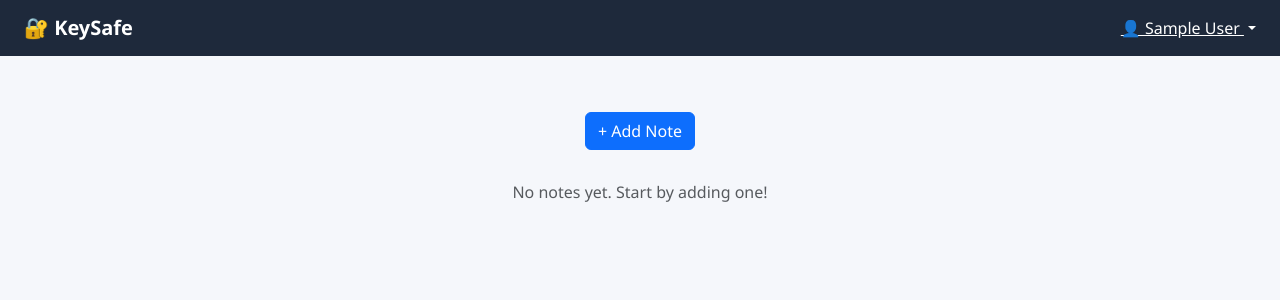
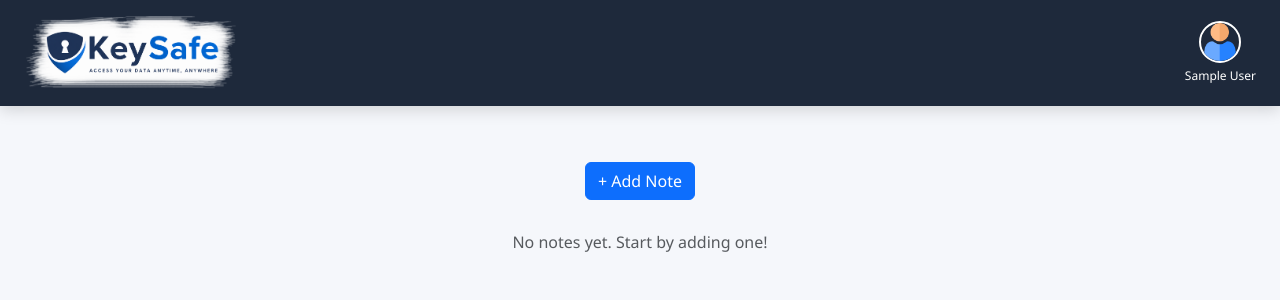
Before and after one commit to itzFelu/KeySafe, a Django app: page /dashboard/ in a window 1280 px wide. Shown: the top 300 px of the page. Run offline with Django 5.2, Linux system fonts and the light colour scheme; the visitor is signed in with stand-in values (Sample User, id 1); data that the repository does not hold is empty.

Commit message:
dashboard navigation header updated

```diff
--- a/keysafe_backend/notes/templates/base.html
+++ b/keysafe_backend/notes/templates/base.html
@@ -16,17 +16,52 @@
             font-family: 'Segoe UI', sans-serif;
         }
 
-        .navbar {
+        /* 🔹 Navbar */
+        .custom-navbar {
             background: #1e293b;
+            /* padding: 16px 24px; */
+            min-height: 80px;
+            box-shadow: 0 4px 15px rgba(0,0,0,0.15);
         }
 
-        .navbar-brand {
-            font-weight: 600;
-            color: white !important;
+        /* 🔹 Branding Wrapper (Fix blending issue) */
+        .branding-wrapper {
+            background: rgba(255,255,255,0.95);  /* 👈 contrast background */
+            padding: 6px 10px;
+            border-radius: 10px;
         }
 
-        .nav-link, .dropdown-toggle {
-            color: white !important;
+        /* 🔹 Branding Image */
+        .nav-branding {
+            height: 80px !important;
+            width: auto !important;
+            max-height: none !important;
+            display: block;
+        }
+
+        /* 🔹 Avatar Image */
+        .avatar-img {
+            width: 42px;
+            height: 42px;
+            border-radius: 50%;
+            object-fit: cover;
+            border: 2px solid white;
+            transition: 0.3s;
+        }
+
+        .avatar-img:hover {
+            transform: scale(1.05);
+        }
+
+        /* 🔹 Name under avatar */
+        .avatar-name {
+            color: white;
+            font-size: 12px;
+        }
+
+        /* 🔹 Dropdown */
+        .dropdown-menu {
+            border-radius: 10px;
         }
 
         .dashboard-container {
@@ -64,27 +99,45 @@
 <body>
 
 <!-- 🔝 Navbar -->
-<nav class="navbar navbar-expand-lg px-4">
-    <a class="navbar-brand" href="#">🔐 KeySafe</a>
+<nav class="navbar navbar-expand-lg px-4 custom-navbar">
 
-    <div class="ms-auto dropdown">
-        <a class="dropdown-toggle" href="#" data-bs-toggle="dropdown">
-            👤 {{ request.user.name }}
+    <!-- 🔹 Branding (Clickable) -->
+    <a class="navbar-brand d-flex align-items-center" href="{% url 'dashboard' %}">
+        <img src="{% static 'images/branding.png' %}" alt="KeySafe" class="nav-branding">
+    </a>
+
+    <!-- 🔹 Right Side Avatar -->
+    <div class="ms-auto dropdown text-center">
+
+        <a href="#" data-bs-toggle="dropdown" class="text-decoration-none">
+
+            <!-- Avatar Image -->
+            <img src="{% static 'images/avatar.png' %}" alt="avatar" class="avatar-img">
+
+            <!-- Full Name -->
+            <div class="avatar-name small mt-1">
+                {{ request.user.name }}
+            </div>
+
         </a>
 
-        <ul class="dropdown-menu dropdown-menu-end">
-            <li class="dropdown-item">
+        <ul class="dropdown-menu dropdown-menu-end mt-2">
+            <li class="dropdown-item text-center">
                 <strong>{{ request.user.name }}</strong><br>
                 <small>{{ request.user.email }}</small>
             </li>
             <li><hr class="dropdown-divider"></li>
             <li><a class="dropdown-item" href="#">Profile</a></li>
-            <form method="post" action="{% url 'logout' %}">
-                {% csrf_token %}
-                <button class="dropdown-item text-danger">Logout</button>
-            </form>
+            <li>
+                <form method="post" action="{% url 'logout' %}">
+                    {% csrf_token %}
+                    <button class="dropdown-item text-danger">Logout</button>
+                </form>
+            </li>
         </ul>
+
     </div>
+
 </nav>
 
 <!-- 🔔 Messages -->
```
Also changed, not shown: keysafe_backend/static/images/avatar.png (added), keysafe_backend/static/images/branding.png (added).
